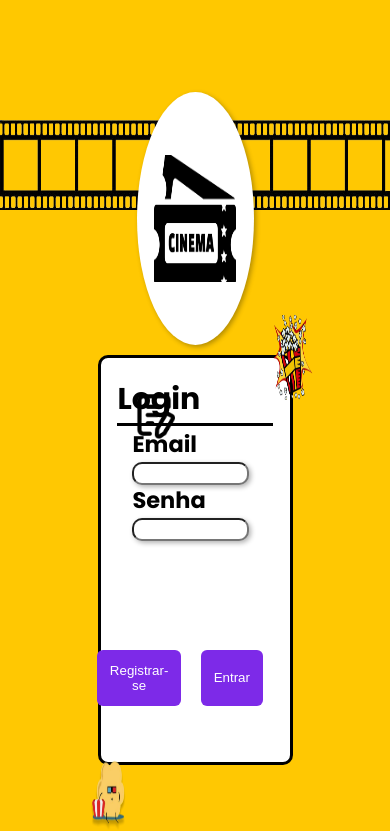
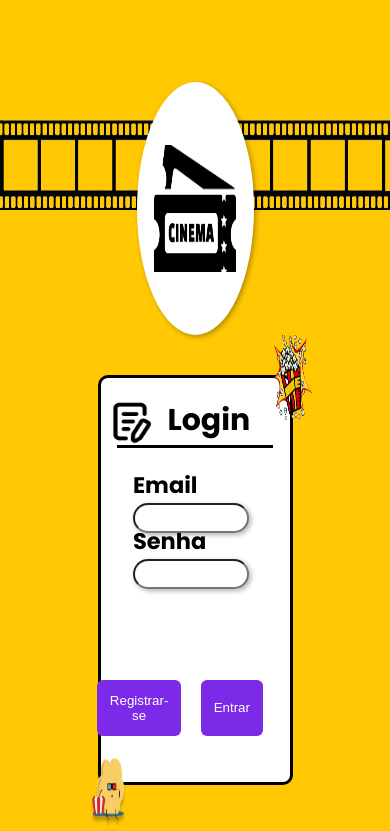
Before and after one commit to SandyLemos/Trabalho-Cinema, a React (Vite) app: page /entrar in a window 390 px wide. Shown: the top 831 px of the page. Built offline with nearby package versions, Linux system fonts and the light colour scheme.

Commit message:
Update entrar.css

```diff
--- a/src/styles/entrar.css
+++ b/src/styles/entrar.css
@@ -4,8 +4,6 @@ body{
     background: linear-gradient(to top, #ffc802 87%, #FFC800 88%);
     margin: 0px;
     font-family: "Montserrat", serif;
-
-
 }
 
 div{
@@ -18,10 +16,8 @@ div{
     display: flex;
     flex-direction: column;
     align-items: center;
-    margin-bottom: 60px;
+    margin-bottom: 80px;
 }
-
-
 
 #logo{
     height: 345px;
@@ -29,7 +25,7 @@ div{
     border-radius: 50%;
     background-color: white;
     position: relative;
-    top: 50px;
+    top: 40px;
     z-index: 1;
     box-shadow: 2px 2px 5px rgba(0, 0, 0, 0.3);
 }
@@ -87,8 +83,6 @@ div{
 
 }
 
-
-
 #area_cadastro{
     width: 30%;
     height: 410px;
@@ -104,9 +98,7 @@ div{
 #cadastroIcone {
     height: 50px;
     width: 50px;
-    position: absolute;
-    top: 15px;
-    left: 12px;
+    position: relative;
 }
 
 #cabecalho{
@@ -119,19 +111,20 @@ div{
 }
 
 #parte_info{
+    top: 5%;
     display: flex;
     flex-direction: column;
-    padding-left: 15px;
+    padding-left: 10%;
     position: relative;
     flex-grow: 1;
-    align-items: flex-start;
+    align-content: flex-start;
 }
 
 /*Caixas de Texto e Senha*/
 input{
     position: absolute;
-    border-radius: 10px;
-    height: 23px;
+    border-radius: 20px;
+    height: 30px;
     width: 75%;
     box-shadow: 2px 2px 5px rgba(0, 0, 0, 0.3); /*Adcionando sombramento as caixas de texto*/
     padding-left: 10px;
@@ -142,11 +135,9 @@ input[type=text]{
 }
 
 #parte_botao{
-    padding-bottom: 30px;
+    padding-bottom: 20px;
     display: flex;
     justify-content: flex-end;
-
-
 }
 
 /* Import Google font - Poppins */
@@ -259,6 +250,13 @@ input[type=text]{
       width: 30%;
   }
 
+  #cadastroIcone{
+      left: 5%;
+      height: 90%;
+      top: 2%;
+      transform: translateX(-40%);
+  }
+
   .fig1 {
     width: 80px;
     height: 70px;
@@ -293,6 +291,13 @@ input[type=text]{
       width: 30%;
       padding: 12px;
   }
+
+  #cadastroIcone{
+    left: 5%;
+    height: 90%;
+    top: 2%;
+    transform: translateX(-40%);
+}
   .fig1 {
     width: 80px;
     height: 70px;
@@ -306,7 +311,7 @@ input[type=text]{
     height: 150px; /* Altura do ícone */
     position: absolute; /* Permite posicionamento absoluto */
     left: 32%; /* Centraliza horizontalmente */
-    transform: translate(-50%, 30px);
+    transform: translate(-50%, 10%);
 }
 }
 
@@ -346,6 +351,14 @@ input[type=text]{
     max-width: 100px; /* Define um limite para evitar que o botão fique muito largo */
     padding: 1vh 1vw; /* Ajusta o padding baseado no tamanho da tela */
   }
+
+  #cadastroIcone{
+    left: 5%;
+    height: 90%;
+    top: 2%;
+    transform: translateX(-40%);
+}
+
   .fig1 {
       width: 10vw;
       height: 10vh;
@@ -356,7 +369,7 @@ input[type=text]{
       width: 20vw;
       height: 20vh;
       left: 33%;
-      transform: translate(-50%, 45px);
+      transform: translate(-50%, 10%);
   }
 }
 
@@ -376,6 +389,13 @@ input[type=text]{
       padding: 1.5vh;
   }
 
+  #cadastroIcone{
+    left: 5%;
+    height: 90%;
+    top: 2%;
+    transform: translateX(-40%);
+ }
+
   .fig1 {
     width: 10vw;
     height: 10vh;
@@ -387,6 +407,6 @@ input[type=text]{
     width: 20vw;
     height: 20vh;
     left: 28%;
-    transform: translate(-50%, 40px);
+    transform: translate(-50%, 10%);
   }
 }
```
